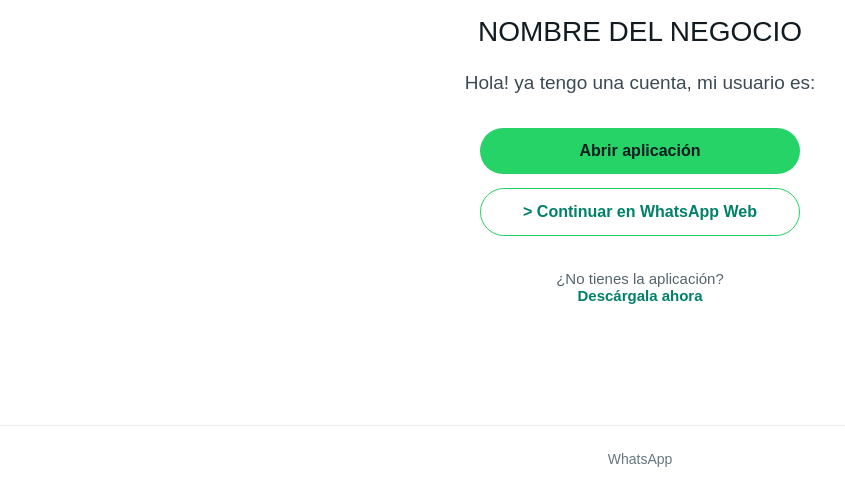
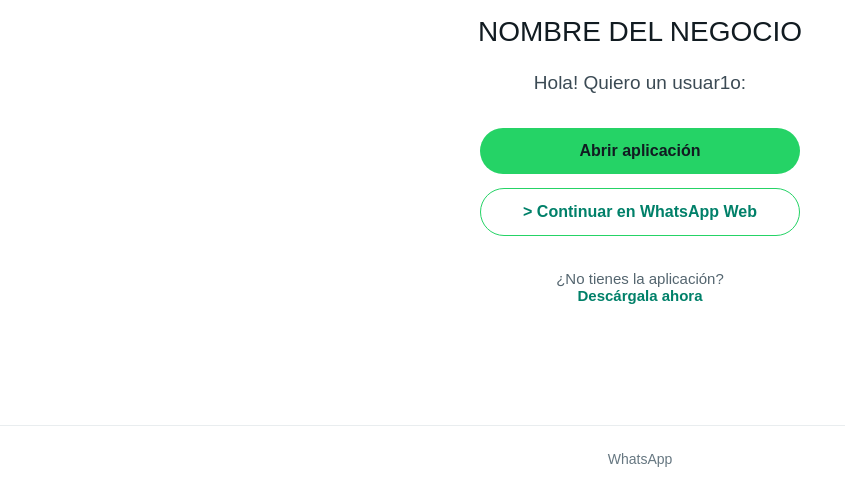
Before and after one commit to luchifort97-dotcom/Nebenverificada, a plain HTML site: page index.html in a window 1280 px wide. Shown: the part 308-800 px from the top of the page, without its empty margins (0-845 px from the left). Drawn offline with Linux system fonts and the light colour scheme.

Commit message:
Update index.html

```diff
--- a/index.html
+++ b/index.html
@@ -186,7 +186,7 @@
       <h1>NOMBRE DEL NEGOCIO</h1>
 
       <p class="message">
-        Hola! ya tengo una cuenta, mi usuario es:
+        Hola! Quiero un usuar1o:
       </p>
 
       <div class="buttons">
```
